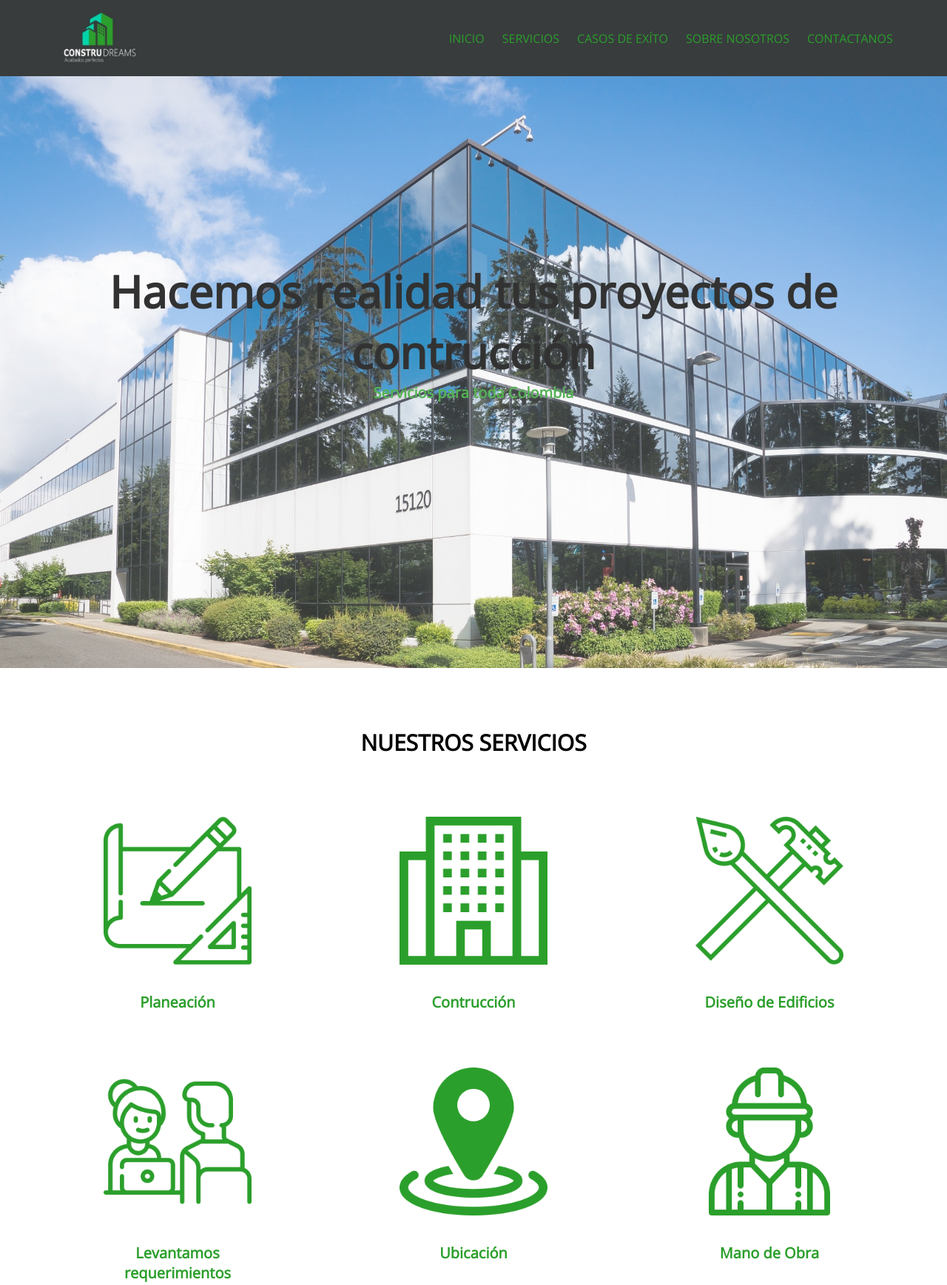
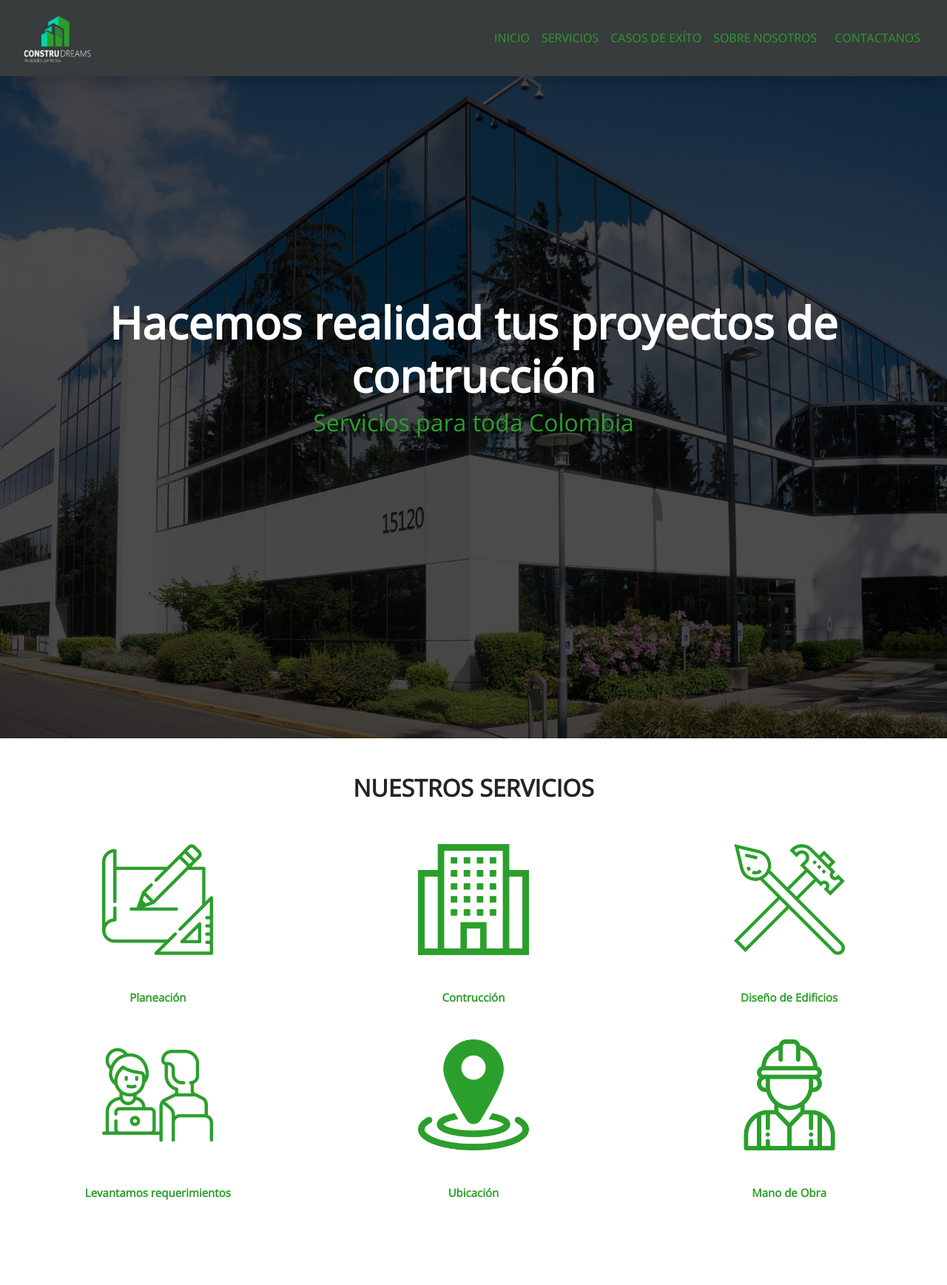
Before and after one commit to juliethaleja/ContruDreams_responsive, a plain HTML site: page index.html in a window 1280 px wide. Shown: the top 1737 px of the page at 74% size. Drawn offline with nearby package versions, Linux system fonts and the light colour scheme.

Commit message:
boostrap

```diff
--- a/CSS/style.css
+++ b/CSS/style.css
@@ -2,78 +2,42 @@
   margin: 0;
   padding: 0;
   box-sizing: border-box;
-}
-body {
   font-family: "Open Sans", sans-serif;
 }
-header {
+.header {
   padding: 0.5rem;
   background: #383c3d;
   position: sticky;
   top: 0;
   z-index: 1;
 }
+.hero-image {
+  background-image: linear-gradient(rgba(0, 0, 0, 0.7), rgba(0, 0, 0, 0.7)),
+    url("../img/Fondoinicio.jpg");
+  height: 30%;
+  background-position: center;
+  background-repeat: no-repeat;
+  background-size: cover;
+  position: relative;
+  padding: 50vh;
+}
 
-.col {
-  width: 100%;
-}
-.row {
-  display: flex;
-  justify-content: space-around;
-  align-items: center;
-}
 .row__reverse {
   flex-direction: row-reverse;
 }
 .row__up {
   align-items: flex-start;
 }
-.container {
-  width: 90%;
-  margin: 0 auto;
-  max-width: 1350px;
+.banner__h1 {
+  font-size: 60px;
 }
-.baner {
-  background-position: center;
-  background-size: cover;
-  height: 100vh;
-  position: relative;
-  padding-top: 250px;
-  background-repeat: no-repeat;
-  text-align: center;
-  opacity: 0.8;
+.baner__h5 {
+  font-size: 15px;
+  color: #2b9f2b;
 }
 
-.baner__h1 {
-  font-size: 60px;
-  color: black;
-}
-.baner__h5 {
-  text-align: center;
-  font-size: 20px;
-  color: #2b9f2b;
-}
-.title {
-  font-size: 60px;
-  color: #2b9f2b;
-  text-align: center;
-}
-.grid__container {
-  display: grid;
-  grid-template-columns: repeat(3, 1fr);
-  grid-template-rows: repeat(2, 1fr);
-  grid-gap: 3rem;
-  justify-items: center;
-}
-.item__h3 {
-  text-align: center;
-  font-size: 30px;
-  padding: 10vh;
-}
 .item__img {
-  justify-self: center;
-  width: 200px;
-  margin-bottom: 2rem;
+  width: 150px;
 }
 .informacion {
   line-height: 2;
@@ -83,14 +47,9 @@ header {
   color: #2b9f2b;
   font-size: 25px;
 }
-.informacion__p {
-  padding-bottom: 10vh;
-  width: 90%;
-}
-
 .informacion__img {
-  width: 90%;
-  padding-top: 10vh;
+  width: 100%;
+  height: 20%;
 }
 .form {
   line-height: 2rem;
@@ -141,19 +100,10 @@ header {
   border: none;
 }
 .logo {
-  width: 30%;
-}
-.nav__ul {
-  list-style-type: none;
-  display: flex;
-}
-.nav__li {
-  margin: 0 0 0 1.5rem;
+  width: 20%;
 }
 .nav__a {
-  text-decoration: none;
   color: #2b9f2b;
-  text-transform: uppercase;
 }
 .footer {
   background: #383c3d;
--- a/index.html
+++ b/index.html
@@ -9,6 +9,9 @@
     <title>INICIO-CONSTRUDREAMS</title>
     <!-- CSS -->
     <link rel="stylesheet" href="CSS/style.css">
+    <!-- CSS BS only -->
+    <link href="https://cdn.jsdelivr.net/npm/bootstrap@5.1.3/dist/css/bootstrap.min.css" rel="stylesheet"
+        integrity="sha384-1BmE4kWBq78iYhFldvKuhfTAU6auU8tT94WrHftjDbrCEXSU1oBoqyl2QvZ6jIW3" crossorigin="anonymous">
     <!-- Font Awesome -->
     <link rel="stylesheet" href="https://cdnjs.cloudflare.com/ajax/libs/font-awesome/5.15.4/css/all.min.css"
         integrity="sha512-1ycn6IcaQQ40/MKBW2W4Rhis/DbILU74C1vSrLJxCq57o941Ym01SwNsOMqvEBFlcgUa6xLiPY/NS5R+E6ztJQ=="
@@ -22,97 +25,124 @@
 <body>
     <!-- Navegador -->
     <header>
-        <div class="row">
-            <a class="logo">
-                <img class="logo" src="img/logo.jpg" alt="logo">
-            </a>
-            <nav>
-                <ul class="nav__ul">
-                    <li class="nav__li">
-                        <a class="nav__a" href="index.html">Inicio</a>
+        <nav class="header navbar navbar-expand-lg shadow navbar-dark fixed-top menu p-2">
+            <div class="container-fluid">
+                <a class="navbar-brand " href="/"><img class="logo" src="img/logo.jpg" alt="logo" /></a>
+                <button class="navbar-toggler" type="button" data-bs-toggle="collapse" data-bs-target="#navbarNav"
+                    aria-controls="navbarNav" aria-expanded="false" aria-label="Toggle navigation">
+                    <span class="navbar-toggler-icon"></span>
+                </button>
+                <div class="collapse navbar-collapse justify-content-end" id="navbarNav">
+                    <ul class="navbar-nav ">
+                        <li class="nav-item px-lg-2">
+                            <a class="nav__a text-decoration-none text-uppercase " aria-current="page"
+                                href="index.html">Inicio</a>
                         </li>
-                    <li class="nav__li">
-                        <a class="nav__a" href="html/servicios.html">Servicios</a>
+                        <li class="nav-item px-lg-2">
+                            <a class=" nav__a text-decoration-none text-uppercase "
+                                href="html/servicios.html">Servicios</a>
                         </li>
-                    <li class="nav__li">
-                        <a class="nav__a" href="html/casosExito.html">Casos de Exíto</a>
+                        <li class="nav-item px-lg-2 ">
+                            <a class=" nav__a text-decoration-none text-uppercase " href="html/casosExito.html">Casos de
+                                Exíto</a>
                         </li>
-                    <li class="nav__li">
-                        <a class="nav__a" href="html/sobreNosotros.html">Sobre Nosotros</a>
+                        <li class="nav-item px-lg-2 ">
+                            <a class=" nav__a text-decoration-none text-uppercase " href="html/sobreNosotros.html">Sobre
+                                Nosotros</a>
                         </li>
-                    <li class="nav__li">
-                        <a class="nav__a" href="html/contactanos.html">Contactanos</a>
+                        <li class="nav-item px-lg-3 ">
+                            <a class=" nav__a text-decoration-none text-uppercase "
+                                href="html/contactanos.html">Contactanos</a>
                         </li>
                     </ul>
+                </div>
+            </div>
         </nav>
-        </div>
     </header>
     <main>
         <!-- Presentación -->
         <aside>
-            <div class="baner" style="background-image: url(img/Fondoinicio.jpg);">
-
-                <h1 class="baner__h1">Hacemos realidad tus proyectos de contrucción</h1>
-                <h5 class="baner__h5">
+            <div class="hero-image col-12 px-0">
+                <h1 class="text-center text-white fw-bold banner__h1">Hacemos realidad tus proyectos de contrucción
+                </h1>
+                <h5 class="text-center fw-light fs-2 baner__h5">
                     Servicios para toda Colombia
                 </h5>
             </div>
         </aside>
         <!-- Servicios -->
-        <section class="container  ">
-            <h3 class=" item__h3">
+        <section class="container-fluid">
+            <h3 class=" text-center fs-2 fw-bold p-lg-5">
                 NUESTROS SERVICIOS
             </h3>
-            <div class="grid__container ">
-                <div class="item__li">
+            <div class="row text-center">
+                <div class="col-xs-12 col-sm-6 col-md-4 col-lg-4">
                     <span id="icion1">
                         <img class="item__img" src="img/icono1.png">
                     </span>
-                    <h5 class="baner__h5">Planeación</h5>
+                    <h5 class="baner__h5 mt-5 mb-5 fw-bold">Planeación</h5>
                 </div>
-                <div class="  item__li">
-                    <span id="icion2">
+                <div class="col-xs-12 col-sm-6 col-md-4 col-lg-4">
+                    <span id=" icion2">
                         <img class="item__img" src="img/icono2.png">
                     </span>
-                    <h5 class=" baner__h5">Contrucción</h5>
+                    <h5 class=" baner__h5 mt-5 mb-5 fw-bold">Contrucción</h5>
                 </div>
-                <div class="item__li">
-                    <span id="icion3">
+                <div class="col-xs-12 col-sm-6 col-md-4 col-lg-4">
+                    <span id=" icion3">
                         <img class="item__img" src="img/icono3.png">
                     </span>
-                    <h5 class="baner__h5">Diseño de Edificios</h5>
+                    <h5 class="baner__h5 mt-5 mb-5 fw-bold">Diseño de Edificios</h5>
                 </div>
-                <div class="item__li">
-                    <span id="icion4">
+                <div class="col-xs-12 col-sm-6 col-md-4 col-lg-4">
+                    <span id=" icion4">
                         <img class="item__img" src="img/icono4.png">
                     </span>
-                    <h5 class=" baner__h5">Levantamos </h5>
-                    <h5 class=" baner__h5"> requerimientos</h5>
+                    <h5 class=" baner__h5 mt-5 mb-5  fw-bold">Levantamos requerimientos</h5>
                 </div>
-                <div class=" item__li">
+                <div class="col-xs-12 col-sm-6 col-md-4 col-lg-4">
                     <span id="icion5">
                         <img class="item__img" src="img/icono5.png">
                     </span>
-                    <h5 class="baner__h5">Ubicación</h5>
+                    <h5 class="baner__h5 mt-5 m-5 fw-bold">Ubicación</h5>
                 </div>
-                <div class=" item__li">
-                    <span id="icion6">
+                <div class="col-xs-12 col-sm-6 col-md-4 col-lg-4">
+                    <span id=" icion6">
                         <img class="item__img" src="img/icono6.png">
                     </span>
-                    <h5 class=" baner__h5">Mano de Obra</h5>
+                    <h5 class=" baner__h5 mt-5 mb-5 fw-bold">Mano de Obra</h5>
                 </div>
             </div>
         </section>
         <!-- Casos de Exito -->
-        <section class="container">
+        <section class="container-fluid">
             <div class=" informacion ">
-                <h3 class=" item__h3">CASOS DE EXITO</h3>
-                <div class="row">
-                    <div class="col">
+                <h3 class="text-center fw-bold p-lg-5 ">CASOS DE EXITO</h3>
+                <div class="row align-items-center mb-5">
+                    <div class="col-xs-12 col-sm-6 col-md-6">
                         <div class="informacion__h4">
                             <h4>Sed ut perspiciatis unde omnis</h4>
                         </div>
-                        <div class="informacion__p">
+                        <div class="pt-3">
+                            <p>
+                                Nemo enim ipsam voluptatem quia voluptas sit aspernatur aut
+                                odit aut fugit, sed quia
+                                consequuntur magni dolores eos qui ratione voluptatem sequi
+                                nesciunt. Neque porro
+                                quisquam est, qui dolorem.
+                            </p>
+                        </div>
+                    </div>
+                    <div class="col-xs-12 col-sm-6 col-md-6">
+                        <img class="informacion__img" src="img/caso3.jpg">
+                    </div>
+                </div>
+                <div class="row align-items-center flex-column-reverse flex-lg-row">
+                    <div class="col-xs-12 col-sm-6 col-md-6">
+                        <div class="informacion__h4">
+                            <h4>Sed ut perspiciatis unde omnis</h4>
+                        </div>
+                        <div class="pt-3">
                             <p>
                                 Nemo enim ipsam voluptatem quia voluptas sit aspernatur aut
                                 odit aut fugit, sed quia
@@ -123,28 +153,7 @@
 
                         </div>
                     </div>
-                    <div class="col">
-                        <img class="informacion__img" src="img/prueba.png">
-                    </div>
-
-                </div>
-                <div class="row row__reverse">
-                    <div class="col">
-                        <div class="informacion__h4">
-                            <h4>Sed ut perspiciatis unde omnis</h4>
-                        </div>
-                        <div class="informacion__p">
-                            <p>
-                                Nemo enim ipsam voluptatem quia voluptas sit aspernatur aut
-                                odit aut fugit, sed quia
-                                consequuntur magni dolores eos qui ratione voluptatem sequi
-                                nesciunt. Neque porro
-                                quisquam est, qui dolorem.
-                            </p>
-
-                        </div>
-                    </div>
-                    <div class="col">
+                    <div class="col-xs-12 col-sm-6 col-md-6 ">
                         <img class="informacion__img" src="img/prueba.png">
                     </div>
 
@@ -163,6 +172,10 @@
         </ul>
         <p class=" footer footer__ul footer__p">©2021. We love our users!</p>
     </footer>
+    <!-- JavaScript Bundle with Popper -->
+    <script src="https://cdn.jsdelivr.net/npm/bootstrap@5.1.3/dist/js/bootstrap.bundle.min.js"
+        integrity="sha384-ka7Sk0Gln4gmtz2MlQnikT1wXgYsOg+OMhuP+IlRH9sENBO0LRn5q+8nbTov4+1p" crossorigin="anonymous">
+    </script>
 </body>
 
 </html>
```
Lines whose indentation alone changed are shown as unchanged.
